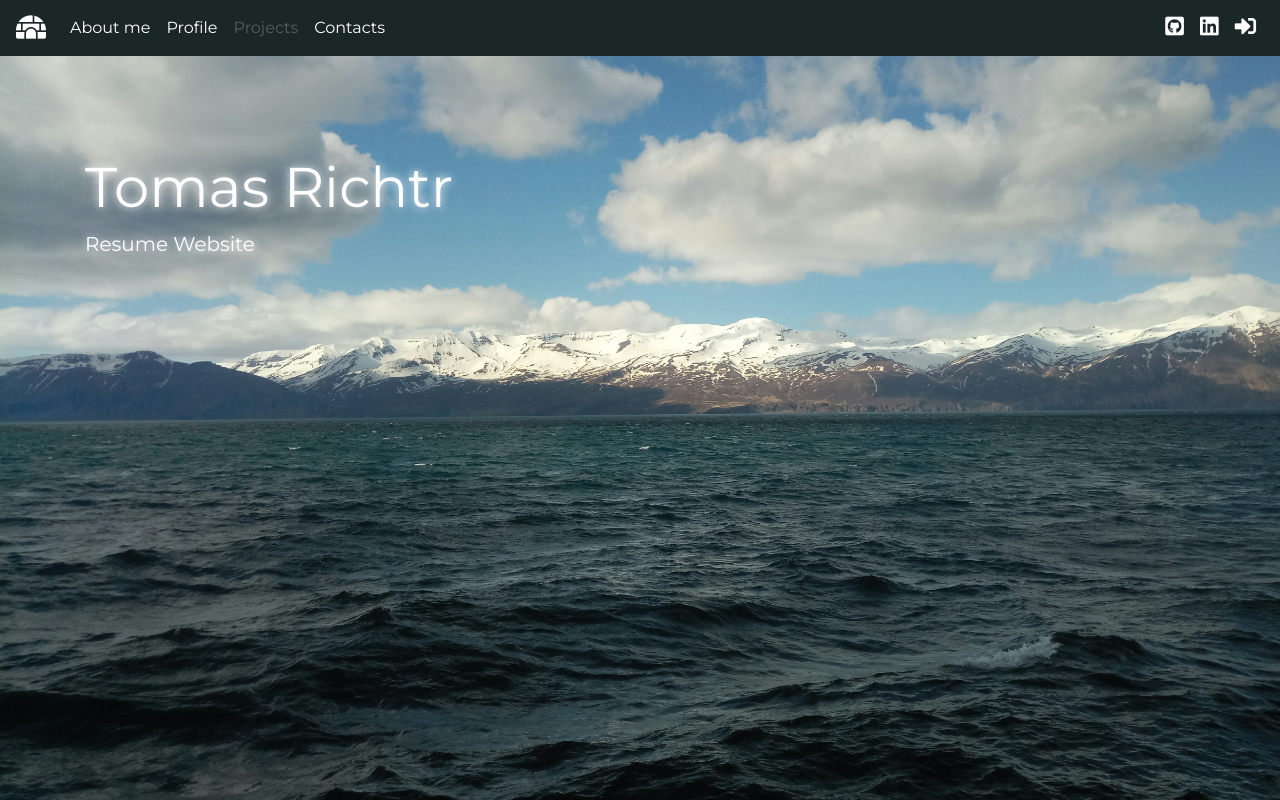
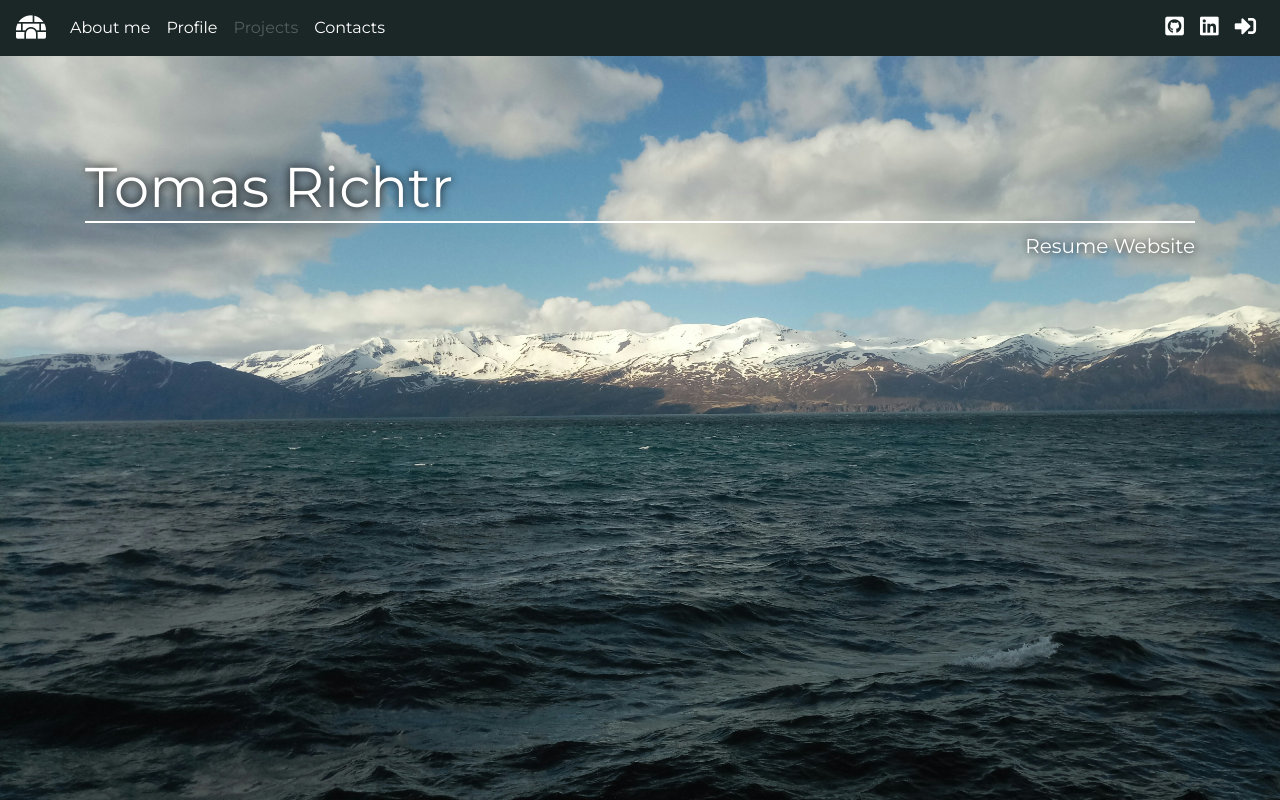
Before and after one commit to TomRichtr/my_personal_website, a Django app: page / in a window 1280 px wide. Run offline with Django 3.2, Linux system fonts and the light colour scheme; some libraries are stand-ins or nearby versions.

Commit message:
Update style.css

```diff
--- a/static/css/style.css
+++ b/static/css/style.css
@@ -1,12 +1,16 @@
 .index-name {
-  text-shadow: 0px 0px 10px white;
+  text-shadow: 0px 0px 10px black;
   margin-top: 90px;
   color:white;
   font-size: 3.5rem;
+  border-bottom-color: white;
+  border-bottom-style: solid;
+  border-bottom-width: 2px;
 }
 
 .lead {
-  text-shadow: 0px 0px 10px white;
+  text-shadow: 0px 0px 10px black;
+  text-align: right;
 }
 
 .jumbotron.jumbotron-fluid {
@@ -76,6 +80,7 @@ html {
 
 .menu-link:hover {
   text-shadow: 0px 0px 20px white;
+  text-decoration: underline;
 }
 
 .card {
```
